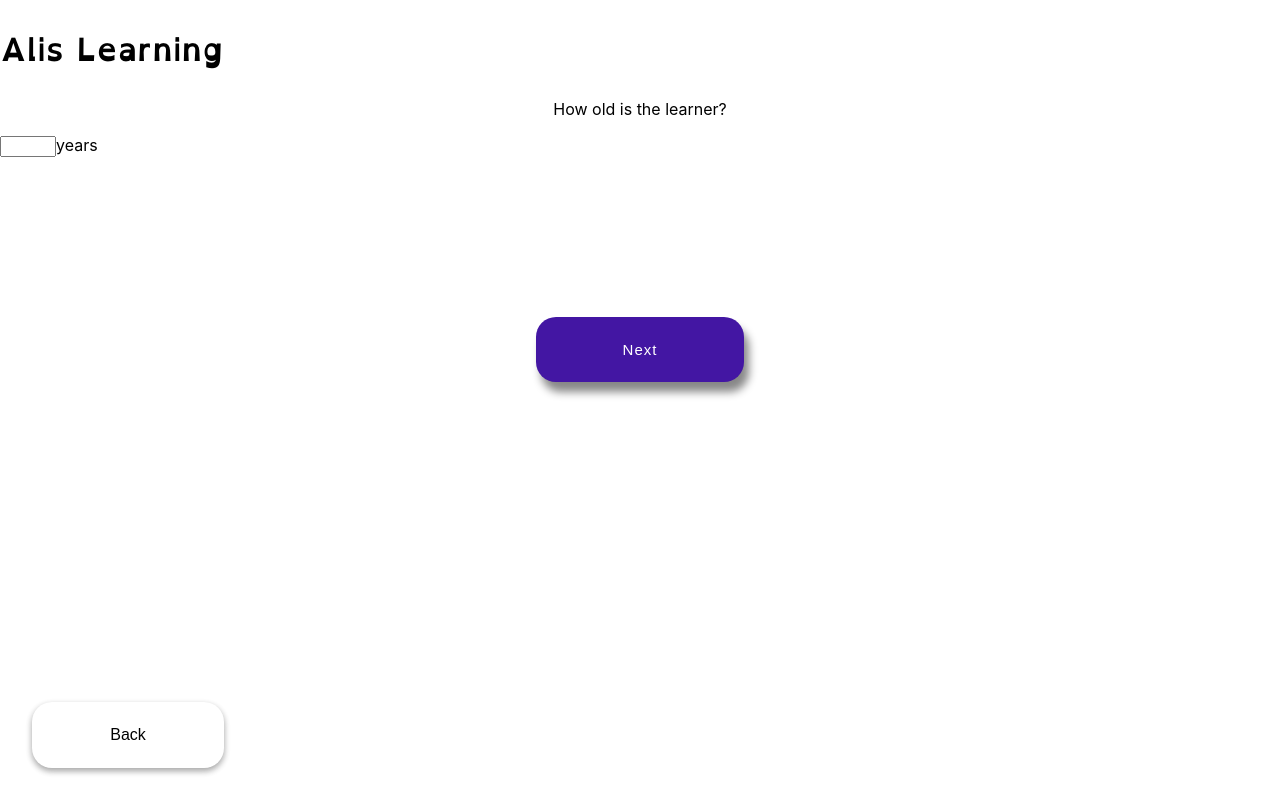
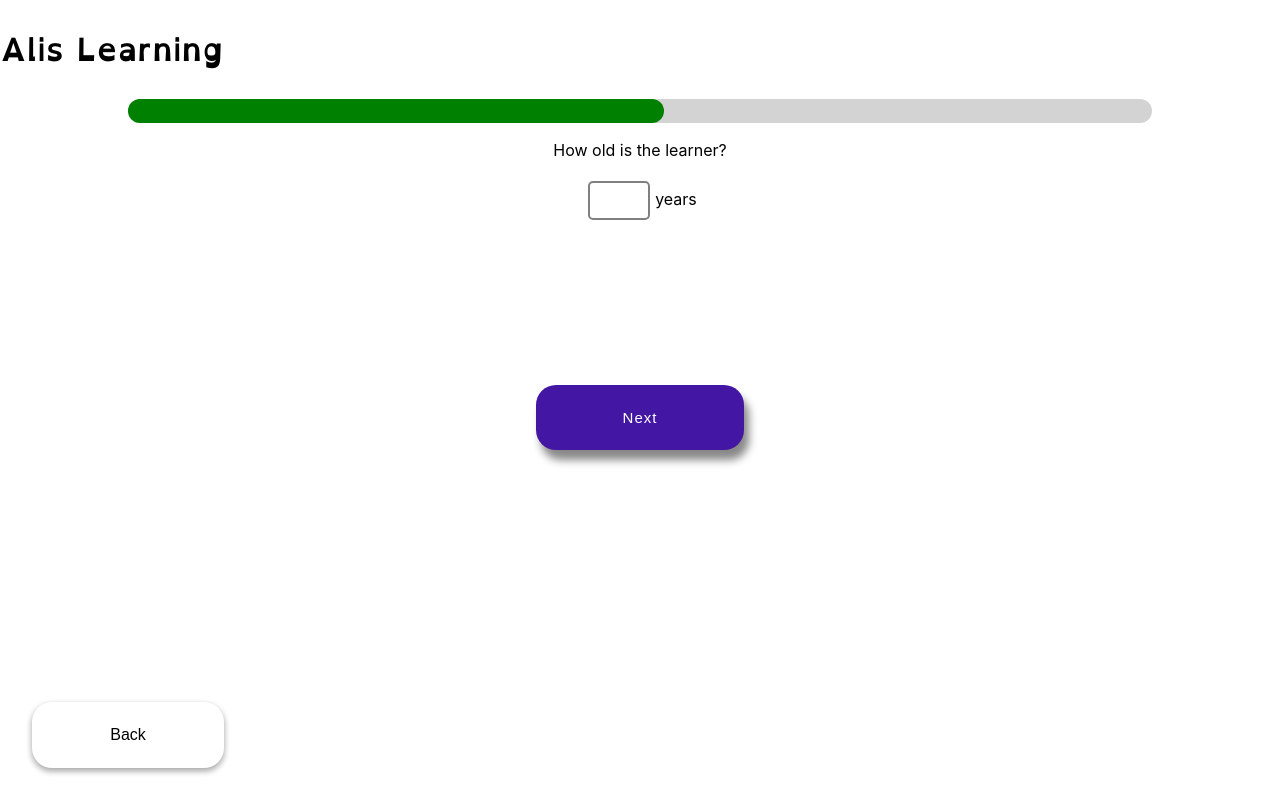
Before and after one commit to fac24/alis-learning, a Next.js app: page /adult-onboarding3 in a window 1280 px wide. Built offline with nearby package versions, Linux system fonts and the light colour scheme.

Commit message:
begin adult progress bar

```diff
--- /dev/null
+++ b/components/AdultProgress.js
@@ -0,0 +1,45 @@
+import styled from "styled-components";
+
+export default function AdultProgress({ completed }) {
+  return (
+    <Center>
+      <StyledProgress
+        id="adultprogress"
+        max="105"
+        value={completed}
+      ></StyledProgress>
+    </Center>
+  );
+}
+
+const StyledProgress = styled.progress`
+  width: 80%;
+  text-align: center;
+  height: 1.5rem;
+
+  -webkit-appearance: none;
+  -moz-appearance: none;
+
+  ::-webkit-progress-value {
+    background-color: green;
+    border-radius: 20px;
+  }
+  ::-webkit-progress-bar {
+    border-radius: 20px;
+    background-color: #d3d3d3;
+  }
+
+  ::-moz-progress-value {
+    background-color: green;
+    border-radius: 20px;
+  }
+  ::-moz-progress-bar {
+    background-color: #d3d3d3;
+    border-radius: 20px;
+  }
+`;
+
+// to center the progress bar in needs to have a parent block element (aka a div) and that is given text align center to the child elements (aka progress bar) to be centered
+const Center = styled.div`
+  text-align: center;
+`;
--- a/components/Styled-Components/Title.js
+++ b/components/Styled-Components/Title.js
@@ -3,6 +3,8 @@ import styled from "styled-components";
 const Title = styled.h2`
   text-align: center;
   font-size: 2rem;
+  height: 1em;
+  margin: 4rem auto;
 `;
 
 export default Title;
--- a/pages/adult-onboarding1.js
+++ b/pages/adult-onboarding1.js
@@ -1,6 +1,8 @@
 import AdultsBack from "../components/AdultsBack";
 import AdultsNext from "../components/AdultsNext";
 import AdultText from "../components/Styled-Components/AdultText";
+import AdultProgress from "../components/AdultProgress";
+
 import styled from "styled-components";
 
 export default function Adult() {
@@ -10,6 +12,7 @@ export default function Adult() {
     // if its the first page we will send different text to the button
     // will accept a boolean of true.
     <>
+      <AdultProgress completed={5} />
       <AdultText>
         A fun and educational dyslexic reading platform for kids.
       </AdultText>
--- a/pages/adult-onboarding2.js
+++ b/pages/adult-onboarding2.js
@@ -2,6 +2,7 @@ import AdultsBack from "../components/AdultsBack";
 import AdultsNext from "../components/AdultsNext";
 import AdultText from "../components/Styled-Components/AdultText";
 import Title from "../components/Styled-Components/Title";
+import AdultProgress from "../components/AdultProgress";
 
 export default function Adult() {
   return (
@@ -12,6 +13,7 @@ export default function Adult() {
 
     // &apos; is html code for apostrophe (not to break depoly)
     <>
+      <AdultProgress completed={30} />
       <Title>Welcome!</Title>
       <AdultText>Let&apos;s set up a profile for the learner.</AdultText>
       <AdultsNext page={2} />
--- a/pages/adult-onboarding3.js
+++ b/pages/adult-onboarding3.js
@@ -1,6 +1,9 @@
 import AdultsBack from "../components/AdultsBack";
 import AdultsNext from "../components/AdultsNext";
 import AdultText from "../components/Styled-Components/AdultText";
+import AdultProgress from "../components/AdultProgress";
+import StyledForm from "../components/Styled-Components/AdultForm";
+import styled from "styled-components";
 
 export default function Adult() {
   const getAge = (e) => {
@@ -14,15 +17,24 @@ export default function Adult() {
 
   return (
     <>
+      <AdultProgress completed={55} />
       <AdultText>How old is the learner?</AdultText>
-      <form onSubmit={getAge}>
+      <StyledForm onSubmit={getAge}>
         <label>
-          <input type="number" name="age" min="1" max="18"></input>
+          <StyledInput type="number" name="age" min="1" max="18"></StyledInput>
           years
         </label>
         <AdultsNext page={3} />
-      </form>
+      </StyledForm>
       <AdultsBack page={3} />
     </>
   );
 }
+
+const StyledInput = styled.input`
+  padding: 10px 5px;
+  margin: 5px;
+  border: 2px solid grey;
+  border-radius: 5px;
+  text-align: center;
+`;
--- a/pages/adult-onboarding5.js
+++ b/pages/adult-onboarding5.js
@@ -2,10 +2,12 @@ import AdultsBack from "../components/AdultsBack";
 import AdultsNext from "../components/AdultsNext";
 import AdultText from "../components/Styled-Components/AdultText";
 import Title from "../components/Styled-Components/Title";
+import AdultProgress from "../components/AdultProgress";
 
 export default function Adult() {
   return (
     <>
+      <AdultProgress completed={105} />
       <Title>Great.</Title>
       <AdultText>
         Now pass the device over to the learner, and they&apos;ll be able to
```
Also changed, not shown: pages/adult-onboarding4.js (+16 -4 lines).
